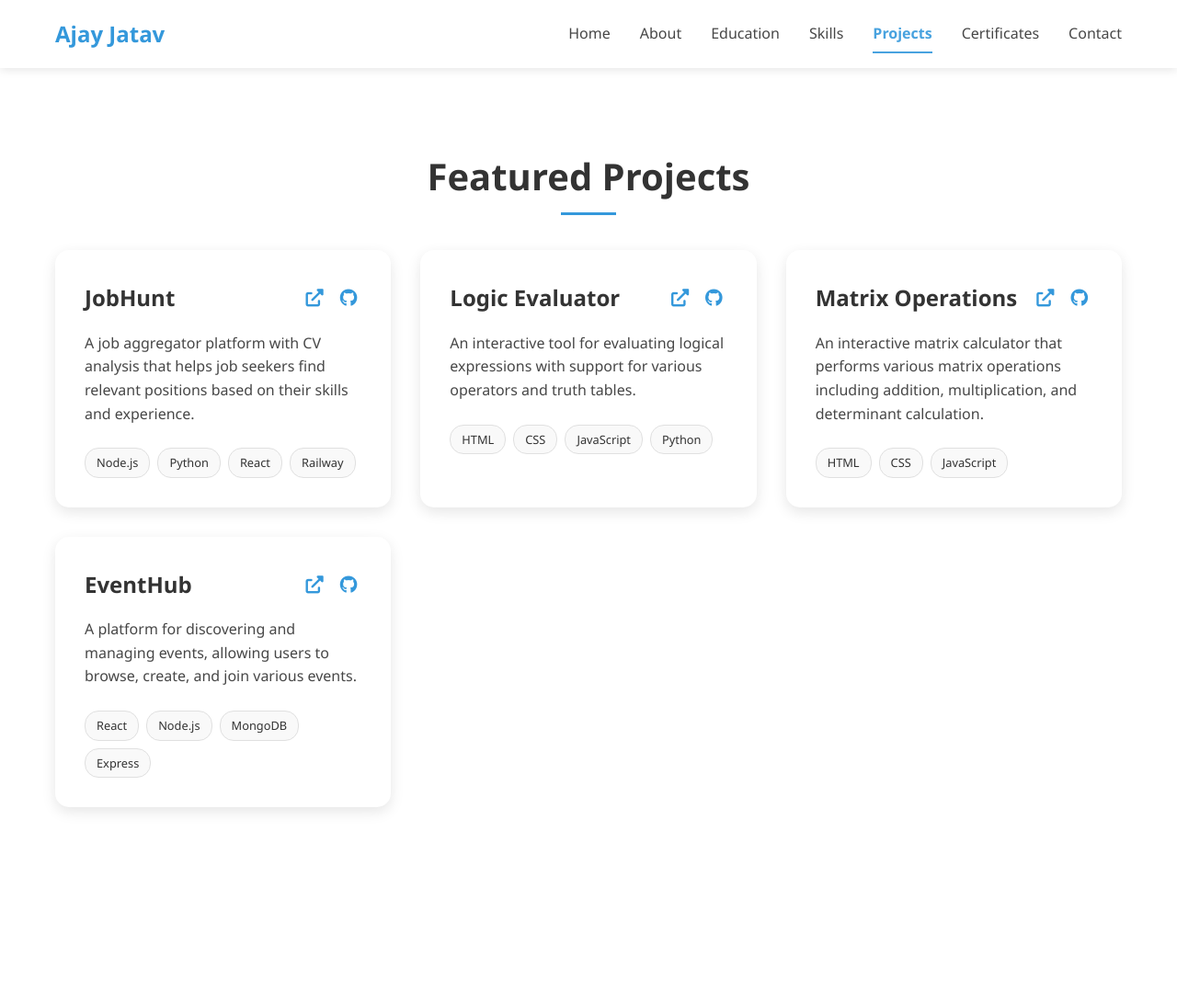
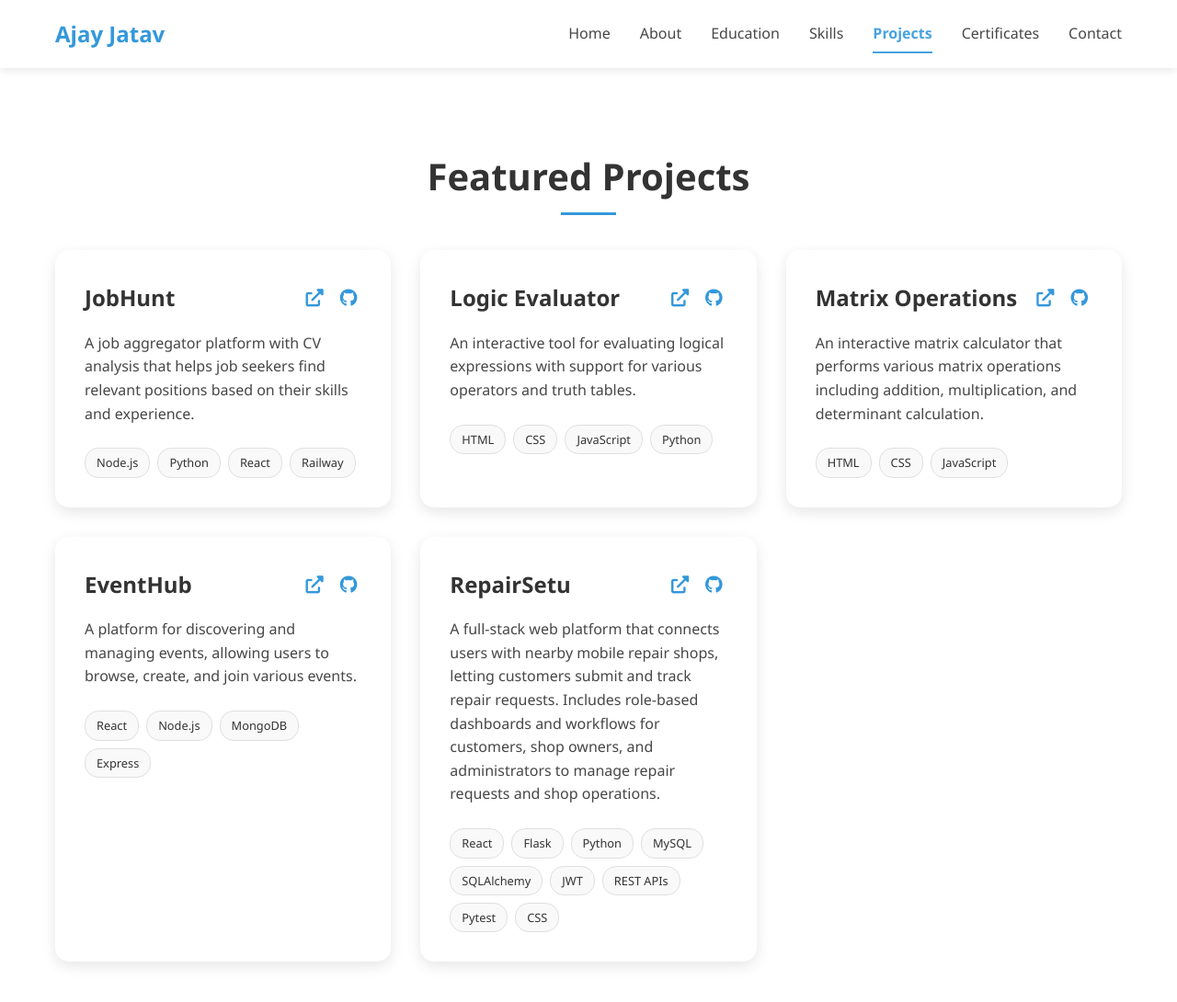
Before and after one commit to jatavajay/Ajay-jatav, a website: page projects.html in a window 1280 px wide. Shown: the whole page at 92% size. Before the commit the page ends 958 px from the top, so only its background shows below. Drawn offline with Linux system fonts and the light colour scheme.

Commit message:
Add RepairSetu project to the projects page

```diff
--- a/projects.html
+++ b/projects.html
@@ -118,6 +118,32 @@
                         <span class="tech-tag">Express</span>
                     </div>
                 </div>
+
+                <div class="project-card">
+                    <div class="project-header">
+                        <h3>RepairSetu</h3>
+                        <div class="project-links">
+                            <a href="https://repairsetu.vercel.app/" target="_blank" class="project-link">
+                                <i class="fas fa-external-link-alt"></i>
+                            </a>
+                            <a href="https://github.com/jatavajay/RepairSetu" target="_blank" class="project-link">
+                                <i class="fab fa-github"></i>
+                            </a>
+                        </div>
+                    </div>
+                    <p class="project-description">A full-stack web platform that connects users with nearby mobile repair shops, letting customers submit and track repair requests. Includes role-based dashboards and workflows for customers, shop owners, and administrators to manage repair requests and shop operations.</p>
+                    <div class="project-tech">
+                        <span class="tech-tag">React</span>
+                        <span class="tech-tag">Flask</span>
+                        <span class="tech-tag">Python</span>
+                        <span class="tech-tag">MySQL</span>
+                        <span class="tech-tag">SQLAlchemy</span>
+                        <span class="tech-tag">JWT</span>
+                        <span class="tech-tag">REST APIs</span>
+                        <span class="tech-tag">Pytest</span>
+                        <span class="tech-tag">CSS</span>
+                    </div>
+                </div>
             </div>
         </div>
     </section>
```
